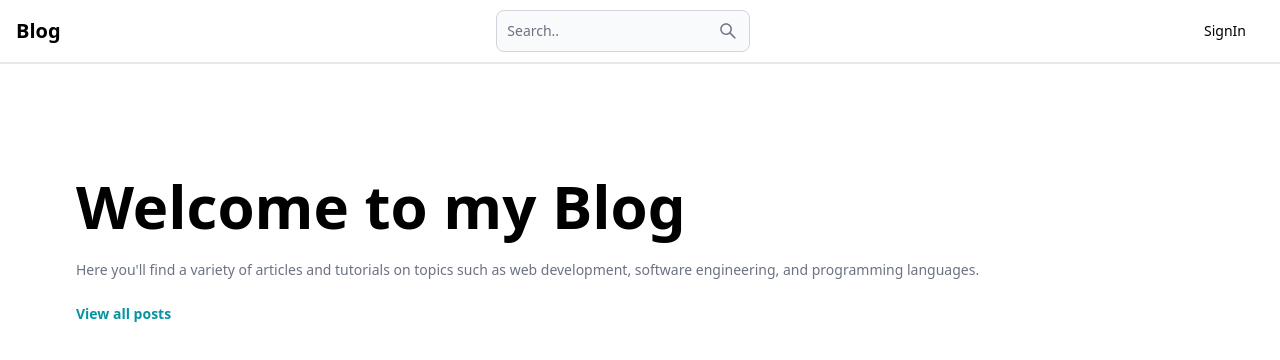
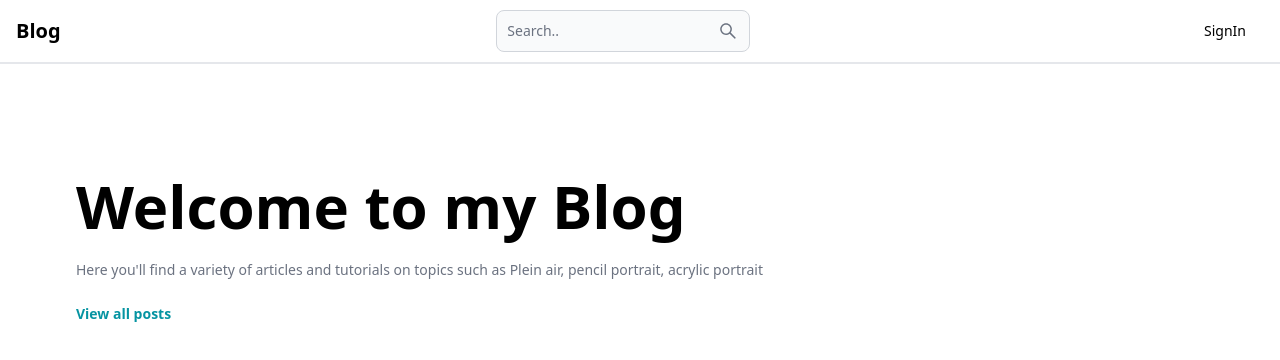
Before and after one commit to amaan287/car-management, a React (Vite) app in the folder frontend/: page / in a window 1280 px wide. Shown: the top 360 px of the page. Built offline with nearby package versions, Linux system fonts and the light colour scheme; no server answers; the HTML template or start-up script is replaced by a standard one.

Commit message:
changing heading

```diff
--- a/frontend/src/pages/HomePage.tsx
+++ b/frontend/src/pages/HomePage.tsx
@@ -36,7 +36,7 @@ export default function Home() {
         <h1 className="text-3xl font-bold lg:text-6xl">Welcome to my Blog</h1>
         <p className="text-gray-500 text-xs sm:text-sm">
           Here you'll find a variety of articles and tutorials on topics such as
-          web development, software engineering, and programming languages.
+          Plein air, pencil portrait, acrylic portrait
         </p>
         <Link
           to="/search"
```
